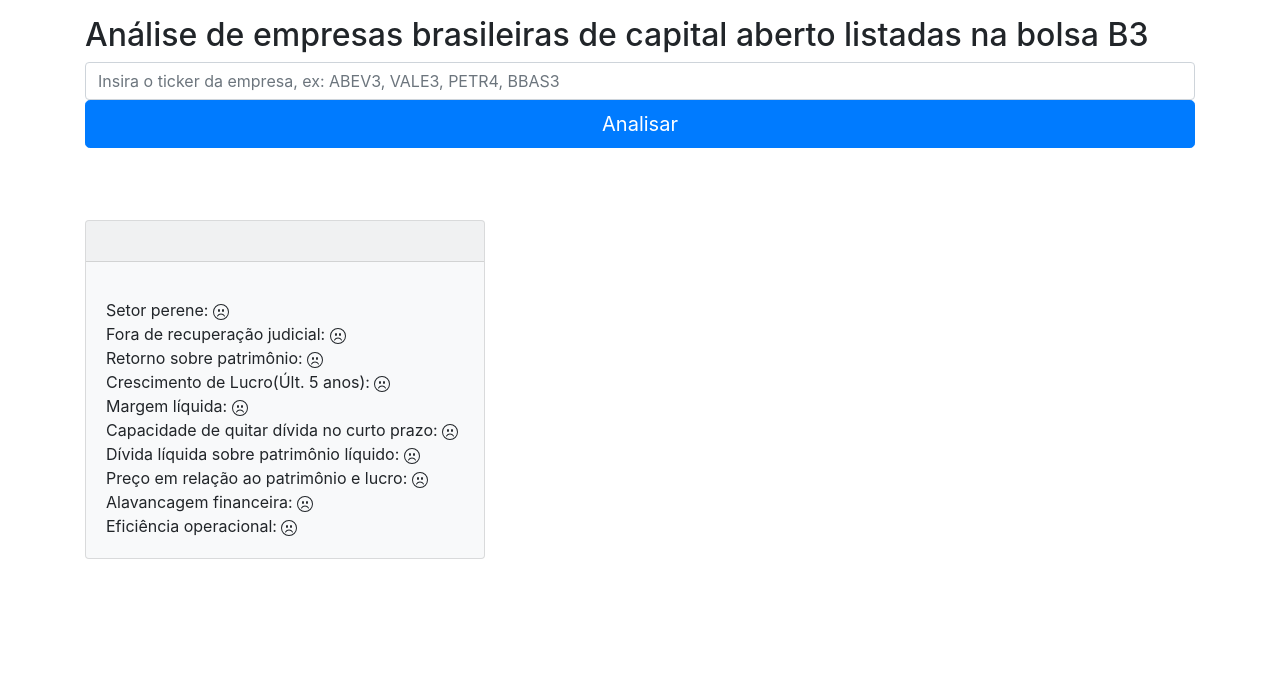
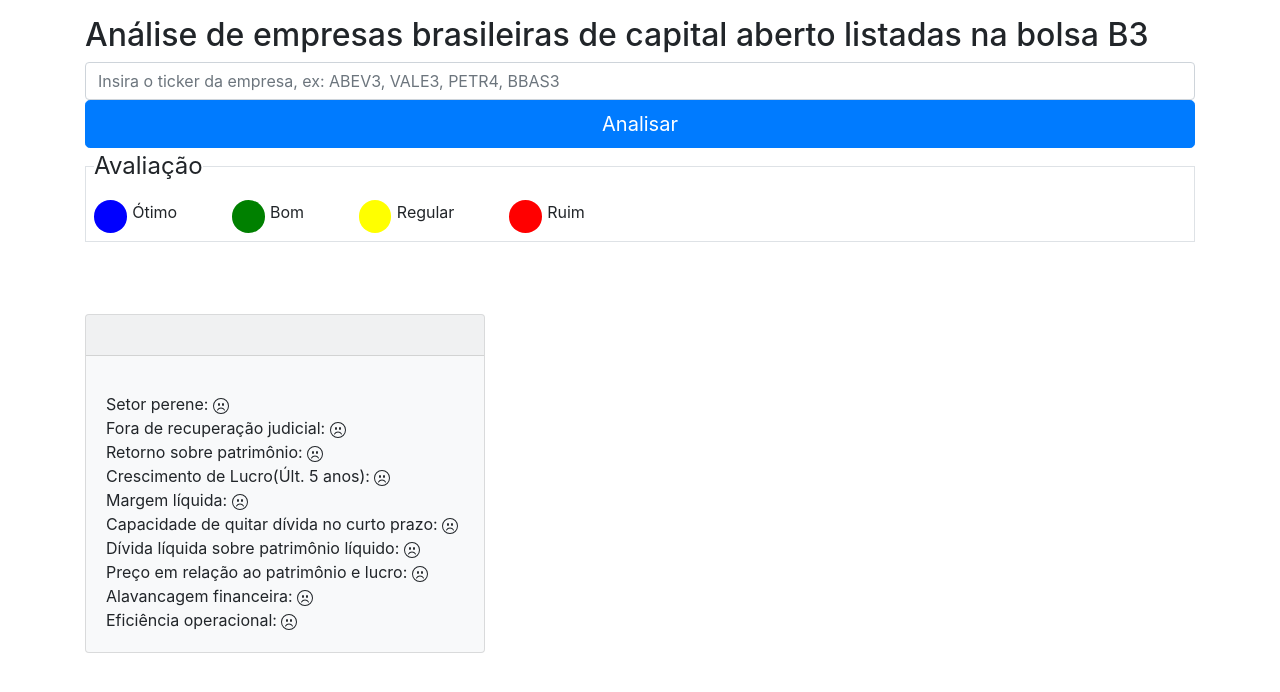
Before and after one commit to sartorileonardo/analisys-brazilian-stock-front, an Angular app: page / in a window 1280 px wide. Shown: the top 692 px of the page. Built offline with nearby package versions, Linux system fonts and the light colour scheme.

Commit message:
[Added - Legend cards]

```diff
--- a/src/app/analisys-brazilian-stock/analisys-brazilian-stock.component.html
+++ b/src/app/analisys-brazilian-stock/analisys-brazilian-stock.component.html
@@ -13,12 +13,35 @@
         </div>
 
         <button type="button" class="btn btn-primary btn-lg btn-block" (click)="search()">Analisar</button>
-        <!--
-          <div class="form-group">
-            <label>Está em setor perene</label>
-            <input type="text" class="form-control" disabled="true" [(ngModel)]="stockAnalisys.estaEmSetorPerene" name="estaEmSetorPerene">
-          </div>
-          -->
+
+          <fieldset class="border p-2">
+
+            <legend class="w-auto">Avaliação</legend>
+
+            <div style="display: flex;">
+
+              <div style="background-color: blue; padding: 1.5%; width: 1.5%; border-radius: 50%; margin-right: 0.5%;" id="leg-otimo"></div>
+              <label for="leg-otimo">Ótimo</label>
+              <div style="margin-right: 5%;"></div>
+
+              <div style="background-color: green; padding: 1.5%; width: 1.5%; border-radius: 50%; margin-right: 0.5%;" id="leg-bom"></div>
+              <label for="leg-bom">Bom</label>
+              <div style="margin-right: 5%;"></div>
+
+              <div style="background-color: yellow; padding: 1.5%; width: 1.5%; border-radius: 50%; margin-right: 0.5%;" id="leg-regular"></div>
+              <label for="leg-regular">Regular</label>
+              <div style="margin-right: 5%;"></div>
+
+              <div style="background-color: red; padding: 1.5%; width: 1.5%; border-radius: 50%; margin-right: 0.5%;" id="leg-ruim"></div>
+              <label for="leg-ruim">Ruim</label>
+              <div style="margin-right: 5%;"></div>
+
+            </div>
+
+
+         </fieldset>
+
+
         <br />
         <br />
         <br />
```
Also changed, not shown: src/app/analisys-brazilian-stock/analisys-brazilian-stock.component.scss (line endings or trailing spaces).
